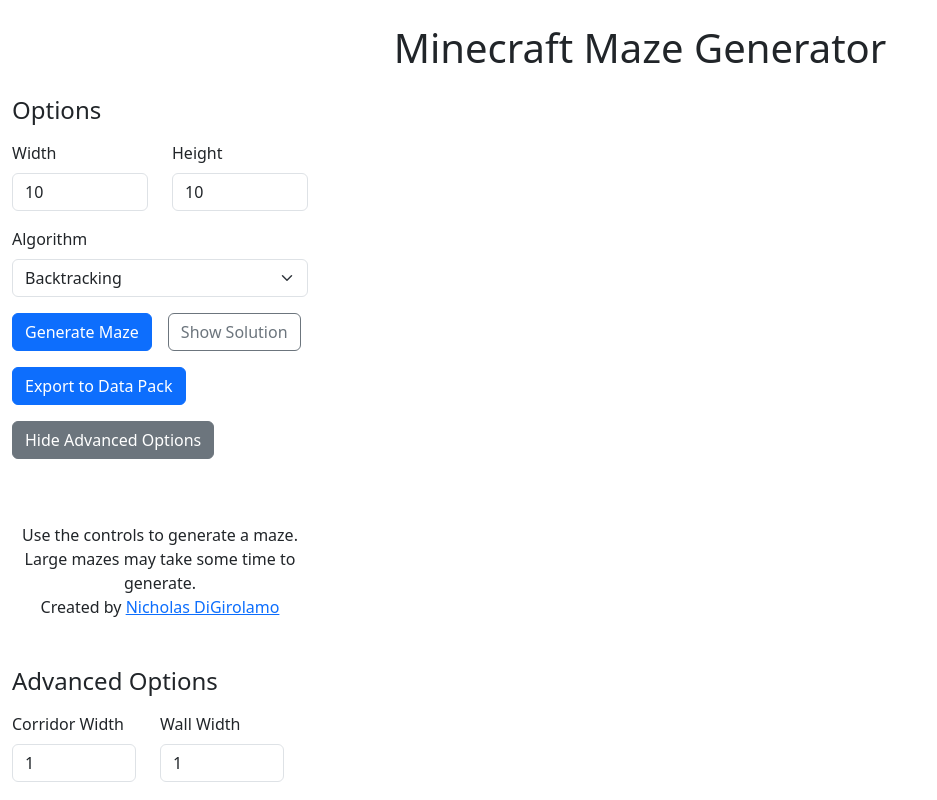
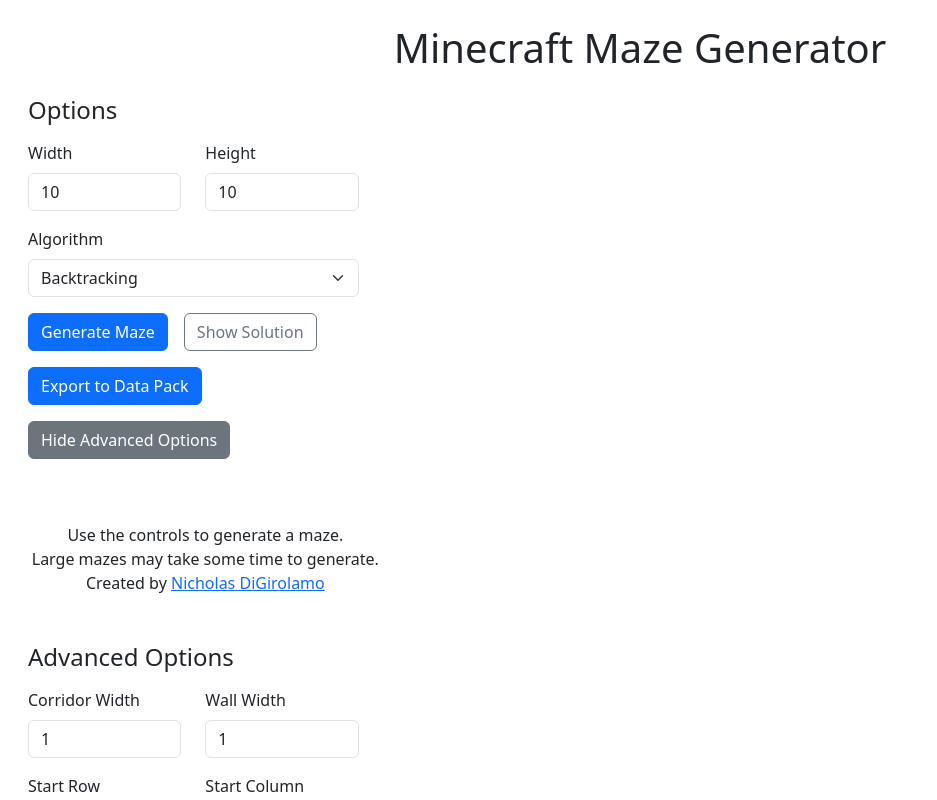
Before and after one commit to nsdigirolamo/maze-gen, a React (Vite) app: page / in a window 1280 px wide. Both pictures are taken after a click on the label "Show Advanced Options". Shown: the top 800 px of the page, without its empty margins (0-937 px from the left). Built offline with nearby package versions, Linux system fonts and the light colour scheme.

Commit message:
Refined HTML structure

```diff
--- a/src/components/MazeForm.tsx
+++ b/src/components/MazeForm.tsx
@@ -1,4 +1,4 @@
-import { Button, Col, Form, Row, ToggleButton } from "react-bootstrap";
+import { Button, Form, Row, ToggleButton } from "react-bootstrap";
 import MAZE_CREATORS from "../constants/maze-creators";
 import { MouseEventHandler, useState } from "react";
 import Inputs from "../models/inputs";
@@ -18,6 +18,7 @@
 
   return (
     <Form onSubmit={handleSubmit(onSubmit)}>
+      <Row>
         <h4 className="mb-3">Options</h4>
 
         <Row className="mb-3">
@@ -54,7 +55,9 @@
               variant="outline-secondary"
               checked={getValues("showSolution")}
               value="1"
-            onClick={() => setValue("showSolution", !getValues("showSolution"))}
+              onClick={() =>
+                setValue("showSolution", !getValues("showSolution"))
+              }
             >
               {showSolution ? "Hide Solution" : "Show Solution"}
             </ToggleButton>
@@ -80,6 +83,7 @@
                 : "Hide Advanced Options"}
             </ToggleButton>
           </div>
+        </Row>
       </Row>
 
       <Row>
@@ -114,11 +118,8 @@
         </Row>
 
         <Row className="mb-3">
-          <Col>
-            Start
-            <Row>
           <Form.Group className="col">
-                <Form.Label>Row</Form.Label>
+            <Form.Label>Start Row</Form.Label>
             <Form.Control
               type="number"
               {...register("startRow", {
@@ -128,7 +129,7 @@
             />
           </Form.Group>
           <Form.Group className="col">
-                <Form.Label>Column</Form.Label>
+            <Form.Label>Start Column</Form.Label>
             <Form.Control
               type="number"
               {...register("startColumn", {
@@ -138,22 +139,17 @@
             />
           </Form.Group>
         </Row>
-          </Col>
-        </Row>
 
         <Row className="mb-3">
-          <Col>
-            End
-            <Row>
           <Form.Group className="col">
-                <Form.Label>Row</Form.Label>
+            <Form.Label>End Row</Form.Label>
             <Form.Control
               type="number"
               {...register("endRow", { min: 0, max: getValues("height") })}
             />
           </Form.Group>
           <Form.Group className="col">
-                <Form.Label>Column</Form.Label>
+            <Form.Label>End Column</Form.Label>
             <Form.Control
               type="number"
               {...register("endColumn", {
@@ -163,8 +159,6 @@
             />
           </Form.Group>
         </Row>
-          </Col>
-        </Row>
       </Row>
     </Form>
   );
--- a/src/pages/Generator.tsx
+++ b/src/pages/Generator.tsx
@@ -80,13 +80,11 @@
     <FormProvider {...formMethods}>
       <Container fluid>
         <Row>
-          <Col lg={3}>
+          <Col className="ms-3">
             <MazeForm onSubmit={handleSubmit} onExport={handleExport} />
           </Col>
-          <Col lg={8}>
-            <Row className="d-flex mx-auto">
-              <Col>{maze ? <Visualizer maze={maze} /> : null}</Col>
-            </Row>
+          <Col className="mx-3 col-lg-8">
+            {maze ? <Visualizer maze={maze} /> : null}
           </Col>
         </Row>
       </Container>
```
Lines whose indentation alone changed are shown as unchanged.
